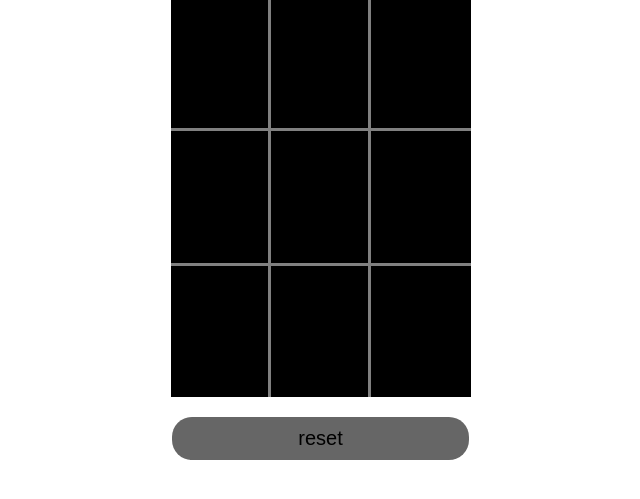
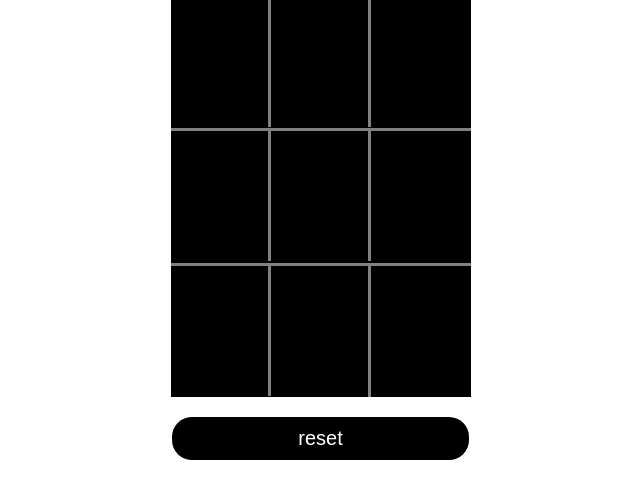
Before and after one commit to Andrew-Poh1/tic-tac-toe, a plain HTML site: page index.html in a window 1280 px wide. Both pictures are taken after a click on the button "reset". Shown: the part 195-694 px from the top of the page, without its empty margins (319-959 px from the left). Drawn offline with Linux system fonts and the light colour scheme.

Commit message:
Functioning reset button
That reset button was so much easier to add than I thought it would be. just had to reset everything, which players move it was, the board, and make sure no red text is left. At any rate, changed the color of the button wanted to stay on theme.

```diff
--- a/index.html
+++ b/index.html
@@ -27,7 +27,7 @@
         <div class="bottom-right" onclick="PlayMove('js-bottom-right');"></div>
       </div>
     </div>
-    <button class="reset-button">reset</button>
+    <button class="reset-button" onclick="reset();">reset</button>
   </div>
 
 
--- a/script/script.js
+++ b/script/script.js
@@ -230,3 +230,16 @@ function CheckWins () {
     return 'no winner yet';
   }
 }
+
+function reset() {
+  gameBoard = [
+    ['', '', ''],
+    ['', '', ''],
+    ['', '', '']
+  ]
+  document.querySelector('.winner-text')
+    .innerHTML = '';
+    firstPlayer = false;
+    PlayerMove();
+  RenderBoard();
+}
--- a/styles/style.css
+++ b/styles/style.css
@@ -46,14 +46,21 @@
 .top-left, .middle-left, .bottom-left, .top-middle, .middle-middle, .bottom-middle{
   border-right: 3px solid grey;
 }
+.top-left, .top-middle, .top-right, .middle-left, .middle-middle, .middle-right, .bottom-left, .bottom-right, .bottom-left{
+  height: 130px;
+}
 .reset-button{
-  background-color: rgb(102, 102, 102);
+  background-color: rgb(0, 0, 0);
   border: none;
   border-radius: 20px;
-  color: black;
+  color: rgb(255, 255, 255);
   padding: 10px 126px;
   margin-top: 20px;
   margin-right: 1px;
   font-size: 20px;
-
+  transition: background-color .05s, color .05s;
 }
+.reset-button:active{
+  background-color: white;
+  color: black;
+}
```
